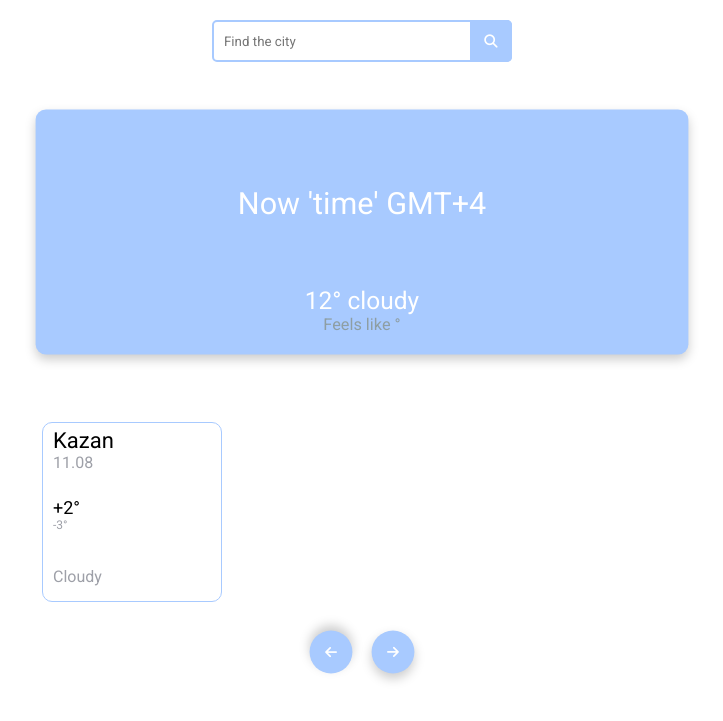
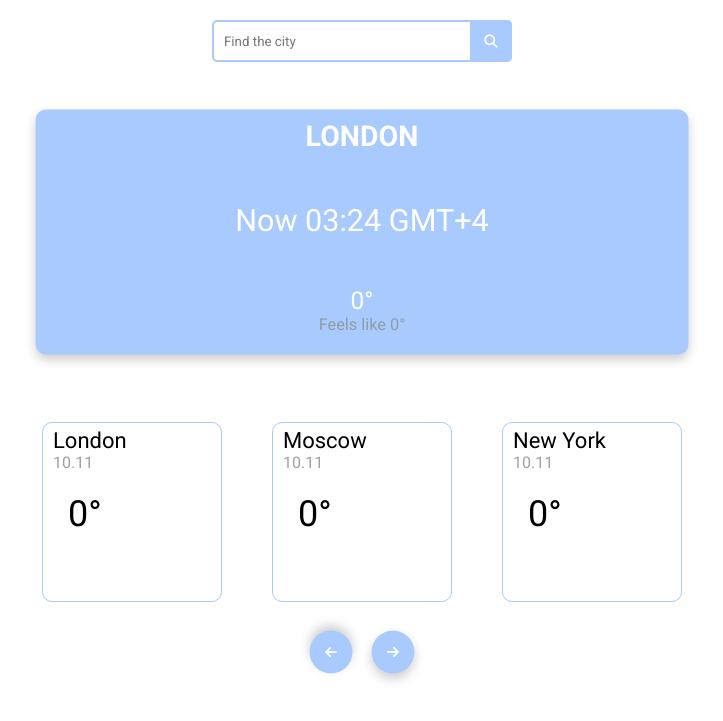
Before and after one commit to Tagir-Voropaev/weatherApp, a Django app: page / in a window 1280 px wide. Shown: the top 721 px of the page, without its empty margins (278-1001 px from the left). Run offline with Django 5.2, Linux system fonts and the light colour scheme; data comes from the database, SQL or seed files in the repository; both versions use the stored data as it was after the commit; data that the repository does not hold is empty; some libraries are stand-ins or nearby versions.

Commit message:
Application completed

```diff
--- a/WeatherApp/weatherapp/main/admin.py
+++ b/WeatherApp/weatherapp/main/admin.py
@@ -1 +1,5 @@
 from django.contrib import admin
+from main.models import default_city, search_cityModel
+
+admin.site.register(default_city)
+admin.site.register(search_cityModel)
--- a/WeatherApp/weatherapp/main/forms.py
+++ b/WeatherApp/weatherapp/main/forms.py
@@ -1 +1,14 @@
-from django.forms import ModelForm
+from .models import search_cityModel
+from django.forms import ModelForm, TextInput
+
+
+class search_city(ModelForm):
+    class Meta():
+        model = search_cityModel
+        fields = ['city_name_form']
+        widgets = {'city_name_form' : TextInput(attrs={
+            'class' : "input_form",
+            'name' : "city_searching",
+            'placeholder' : "Find the city"
+            })}
+        # city_name_form = forms.CharField(max_length=50 )
--- a/WeatherApp/weatherapp/main/models.py
+++ b/WeatherApp/weatherapp/main/models.py
@@ -1 +1,10 @@
 from django.db import models
+
+class default_city(models.Model):
+    city_name = models.CharField(max_length=50)
+    def __str__(self):
+        return self.city_name
+class search_cityModel(models.Model):
+    city_name_form = models.CharField(max_length=50)
+    def __str__(self):
+        return self.city_name_form
--- a/WeatherApp/weatherapp/main/static/main/css/style.css
+++ b/WeatherApp/weatherapp/main/static/main/css/style.css
@@ -79,6 +79,7 @@ button {
   justify-content: center;
 }
 .main-container-one h2{
+  text-transform: uppercase;
   position: relative;
   margin: auto;
   font-size: 28px;
@@ -146,14 +147,19 @@ button {
   font-size: 16px;
 }
 
+
+.scroll-degrees{
+  display: flex;
+  flex-direction: row;
+  justify-content: space-between;
+  align-items: center;
+  padding: 0 15px;
+}
 .scroll-degrees h6{
   font-weight: 400;
-  font-size: 18px;
+  font-size: 36px;
 }
-.scroll-degrees p{
-  color: #9ea0a8;
-  font-size: 12px;
-}
+
 
 .scroll-state{
   height: 40px;
@@ -222,4 +228,5 @@ button {
   color: #fff;
 }
 .main{
+
 }
--- a/WeatherApp/weatherapp/main/templates/main/index.html
+++ b/WeatherApp/weatherapp/main/templates/main/index.html
@@ -7,9 +7,8 @@
 {% block search %}
     <div class="search-form">
         <form action="" method="post">
-            <input type="text" class="input_form" name = "city" id = "city" placeholder = "Find the city">
-
-
+            {% csrf_token %}
+            {{ form.city_name_form }}
             <button type="submit"><p><i class="fa-solid fa-magnifying-glass search-icon"></i></p></button>
         </form>
     </div>
@@ -17,36 +16,52 @@
 {% endblock %}
 
 {% block content %}
-    <div class="main">
+    <div class="main" style="display: {{ search_state }}">
 
         <div class="main-container-one">
-            <h2></h2>
+            {% if searching_city|length == 0 %}
+            <h2>{{ default_cities.0.city }}</h2>
+            {% else %}
+            <h2>{{ searching_city.city }}</h2>
+
+            {% endif %}
+
         </div>
         <div class="main-container-two">
-                <p>Now 'time' GMT+4</p>
+            <p>Now {{ general_info.time }} GMT+4</p>
         </div>
         <div class="main-container-three">
-            <p class="main-container-three-active">12° cloudy</p>
-            <p class="main-container-three-passive">Feels like °</p>
+
+            {% if searching_city|length == 0 %}
+            <p class="main-container-three-active">{{ default_cities.0.temp }}° {{ default_cities.0.description }}</p>
+            <p class="main-container-three-passive">Feels like {{ default_cities.0.feels_like }}°</p>
+            {% else %}
+            <p class="main-container-three-active">{{ searching_city.temp }}° {{ searching_city.description }}</p>
+            <p class="main-container-three-passive">Feels like {{ searching_city.feels_like }}°</p>
+            {% endif %}
+
         </div>
 
     </div>
     <div class="scroll">
         <div class="scroll-wrapper">
             <div class="scroll-week">
+                {% for city_ in default_cities %}
                 <div class="scroll-day">
                     <div class="scroll-date">
-                        <h6>Kazan</h6>
-                        <p>11.08</p>
+                        <h6>{{ city_.city }}</h6>
+                        <p>{{ general_info.date }}</p>
                     </div>
                     <div class="scroll-degrees">
-                        <h6>+2°</h6>
-                        <p>-3°</p>
+                        <h6>{{ city_.temp }}°</h6>
+                        <img src="{{ city_.icon }}" alt="">
                     </div>
                     <div class="scroll-state">
-                        <p>Cloudy</p>
+                        <p>{{ city_.description }}</p>
                     </div>
                 </div>
+                {% endfor %}
+
             </div>
         </div>
         <div class="scroll-button-box">
--- a/WeatherApp/weatherapp/main/views.py
+++ b/WeatherApp/weatherapp/main/views.py
@@ -1,18 +1,70 @@
 import requests
-from django.shortcuts import render
+from django.shortcuts import render, redirect
 import datetime
-import psycopg2
-
+from main.forms import search_city
+from main.models import default_city, search_cityModel
 
 
 
 
 def index(request):
 
-    appid = '885bcc371445d48240aa552ca0325b64'
-    url = 'https://api.openweathermap.org/data/2.5/weather?q={}&units=metric&appid=' + appid
+    #appid = '885bcc371445d48240aa552ca0325b64'
+    appid = '23c7ce16899544a7906115443240911'
+    # url = 'https://api.openweathermap.org/data/2.5/weather?q={}&units=metric&appid=' + appid
+    url = 'http://api.weatherapi.com/v1/current.json?key={}&q={}&aqi=no'
 
 
+
+    search_list = search_cityModel.objects.all()
+
+    searching_cities = []
+    searching_city = {}
+    for city in search_list:
+        print(city)
+    city_info = {}
+    searching = "flex"
+    if (request.method == 'POST'):
+        form = search_city(request.POST)
+
+        if form.is_valid():
+            search_res = requests.get(url.format(appid, request.POST['city_name_form'])).json()
+            if 'error' in search_res:
+                form = search_city()
+                searching = "none"
+            else:
+                form = search_city()
+                searching = "flex"
+                searching_city = {
+                'city': request.POST['city_name_form'],
+                'temp' : int(search_res["current"]["temp_c"]),
+                'feels_like' : int(search_res["current"]["feelslike_c"]),
+                'icon' : search_res["current"]['condition']["icon"],
+                'description' : search_res["current"]['condition']["text"],
+                }
+                print(searching_city)
+                searching_cities.append(searching_city)
+    else:
+        form = search_city()
+
+
+
+
+
+
+    posts = default_city.objects.all()
+    default_cities = []
+
+    for city in posts:
+        res = requests.get(url.format(appid, city.city_name)).json()
+        city_info = {
+            'city': city.city_name,
+            'temp' : int(res["current"]["temp_c"]),
+            'feels_like' : int(res["current"]["feelslike_c"]),
+            'icon' : res["current"]['condition']["icon"],
+            'description' : res["current"]['condition']["text"],
+        }
+        default_cities.append(city_info)
 
 
 
@@ -21,39 +73,5 @@ def index(request):
         'date' : datetime.datetime.today().strftime('%d.%m')
     }
 
-    city = "london"
-    res = requests.get(url.format(city)).json()
 
-
-    city_info = {
-        'city': city,
-        'temp' : int(res["main"]["temp"]),
-        'feels_like' : res["main"]["feels_like"],
-        'icon' : res["weather"][0]["icon"],
-        'temp_min' : int(res["main"]["temp_min"]),
-        'temp_max' : int(res["main"]["temp_max"]),
-        'description' : res["weather"][0]["description"],
-        'error': False
-    }
-
-
-
-
-
-
-    if (city_info['temp_max'] > 0):
-        city_info['temp_max'] = "+" + str(city_info['temp_max'])
-    elif(city_info['temp_max'] < 0):
-        city_info['temp_max'] = "-" + str(city_info['temp_max'])
-    else:
-        city_info['temp_max'] = "" + str(city_info['temp_max'])
-
-    if (city_info['temp_min'] > 0):
-        city_info['temp_min'] = "+" + str(city_info['temp_min'])
-    elif(city_info['temp_min'] < 0):
-        city_info['temp_min'] = "-" + str(city_info['temp_min'])
-    else:
-        city_info['temp_min'] = "" + str(city_info['temp_min'])
-
-
-    return render(request, 'main/index.html', {'general_info' : general_info})
+    return render(request, 'main/index.html', {'general_info' : general_info, 'default_cities' : default_cities, 'search_state' : searching, "form": form, 'searching_city' : searching_city})
```
Also changed, not shown: WeatherApp/weatherapp/db.sqlite3, WeatherApp/weatherapp/main/migrations/0004_initial.py (added), WeatherApp/weatherapp/main/migrations/0005_delete_default_city.py (added), WeatherApp/weatherapp/main/migrations/0006_initial.py (added), WeatherApp/weatherapp/main/migrations/0007_delete_default_city.py (added), WeatherApp/weatherapp/main/migrations/0008_initial.py (added), WeatherApp/weatherapp/main/migrations/0009_search_citymodel.py (added), WeatherApp/weatherapp/main/migrations/0010_rename_city_name_search_citymodel_city_name_form.py (added).
